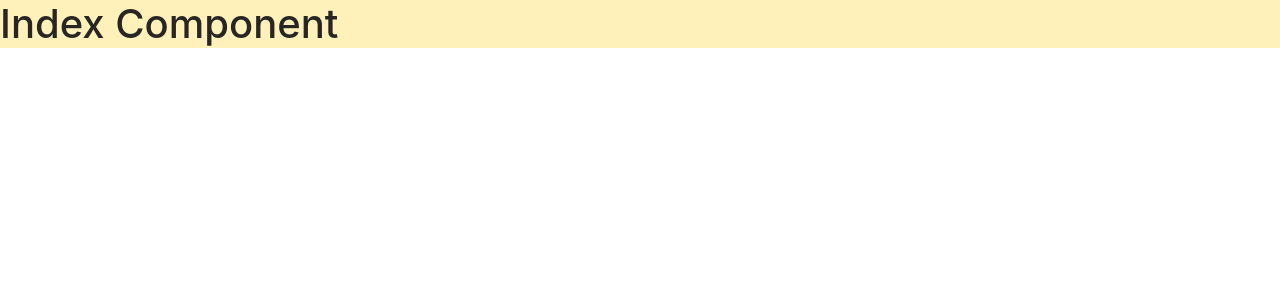
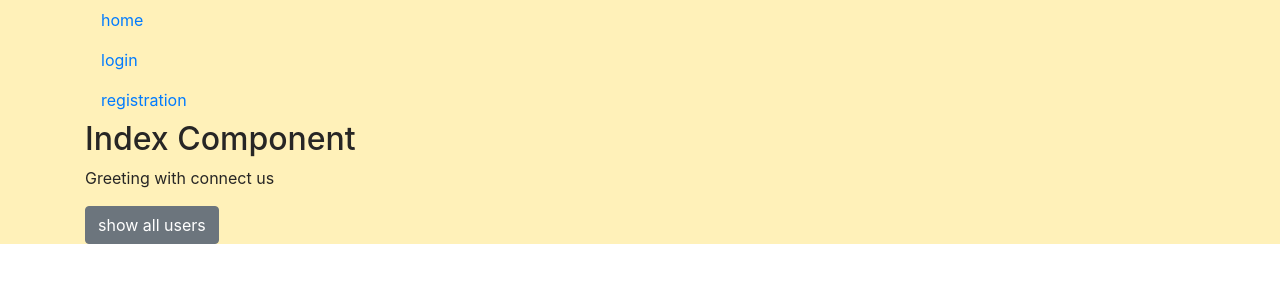
Before and after one commit to butvin/v2europa, a Vue app: page / in a window 1280 px wide. Shown: the top 300 px of the page. Built offline with nearby package versions, Linux system fonts and the light colour scheme.

Commit message:
router/index.js & axios services/HttpService.js

```diff
--- a/src/App.vue
+++ b/src/App.vue
@@ -1,22 +1,38 @@
 <template>
   <div id="app">
+    <b-container>
+      <b-row>
+        <b-col>
+          <router-link to="/" class="nav-link">home</router-link>
+          <router-link to="/login" class="nav-link">login</router-link>
+          <router-link to="/register" class="nav-link">registration</router-link>
+        </b-col>
+      </b-row>
+    </b-container>
 <!--    <b-container>-->
 <!--      <b-row>-->
 <!--        <b-col>-->
-          <IndexComponent />
+<!--          <IndexComponent />-->
 <!--        </b-col>-->
 <!--      </b-row>-->
 <!--    </b-container>-->
+    <b-container>
+      <b-row>
+        <b-col>
+          <router-view></router-view>
+        </b-col>
+      </b-row>
+    </b-container>
   </div>
 </template>
 
 <script>
-import IndexComponent from './components/IndexComponent.vue'
+// import IndexComponent from './components/IndexComponent.vue'
 
 export default {
   name: 'App',
   components: {
-    IndexComponent
+    // IndexComponent
   }
 }
 </script>
--- a/src/components/IndexComponent.vue
+++ b/src/components/IndexComponent.vue
@@ -1,12 +1,53 @@
 <template>
   <div class="index-component">
-    <h1>Index Component</h1>
+    <h2>Index Component</h2>
+    <p>Greeting with connect us</p>
+    <b-button @click="showAllUsers">show all users</b-button>
+    <div v-if="users">
+      <b-container>
+        <div v-for="user in users" :key="user.id">
+          <b-table hover :users="users">
+            <b-col>{{ user.id }}</b-col>
+            <b-col>{{ user.name }}</b-col>
+            <b-col>{{ user.email }}</b-col>
+            <b-col>{{ user.phone }}</b-col>
+            <b-col>{{ user.password }}</b-col>
+            <b-col>{{ user.status }}</b-col>
+            <b-col>{{ user.fb_token }}</b-col>
+            <b-col>{{ user.api_token }}</b-col>
+            <b-col>{{ user.gl_token }}</b-col>
+            <b-col>{{ user.created_at }}</b-col>
+            <b-col>{{ user.verified_at }}</b-col>
+            <b-col>{{ user.role_id }}</b-col>
+          </b-table>
+        </div>
+      </b-container>
+    </div>
   </div>
 </template>
 
 <script>
+import HttpService from '@/services/HttpService'
+
 export default {
-  name: 'IndexComponent'
+  name: 'IndexComponent',
+  data () {
+    return {
+      users: null
+    }
+  },
+  methods: {
+    showAllUsers () {
+      HttpService.getAllUsers().then(response => {
+        console.log(response.data)
+        this.users = response.data
+      }).catch(
+        error => console.log(error)
+      ).finally(
+        () => console.log('finally')
+      )
+    }
+  }
 }
 </script>
 
--- /dev/null
+++ b/src/components/auth/LoginComponent.vue
@@ -0,0 +1,17 @@
+<template>
+  <div class="login-component">
+    <h2>Login Component</h2>
+  </div>
+</template>
+
+<script>
+export default {
+  name: 'LoginComponent'
+}
+</script>
+
+<style scoped>
+.login-component {
+  background: #f9d423;
+}
+</style>
--- /dev/null
+++ b/src/components/auth/RegisterComponent.vue
@@ -0,0 +1,17 @@
+<template>
+  <div class="register-component">
+    <h2>Register Component</h2>
+  </div>
+</template>
+
+<script>
+export default {
+  name: 'RegisterComponent'
+}
+</script>
+
+<style scoped>
+.register-component {
+  background: #cff09e;
+}
+</style>
--- /dev/null
+++ b/src/http.js
@@ -0,0 +1,56 @@
+import axios from 'axios'
+
+// class API {
+//   static fetchData (id = '') {
+//     return axios
+//       .get('/api/todo/' + id)
+//       .then(response => {
+//         return response.data
+//       })
+//       .catch(error => console.log(error))
+//   }
+//
+//   static fetchAllTaskLists = () => {
+//     return this.fetchData()
+//   };
+//
+//   static fetchTaskListById = id => {
+//     return this.fetchData(id)
+//   };
+//
+//   static addTaskList = req => {
+//     return axios
+//       .post('/api/todo', req)
+//       .then(response => {
+//         return response.data
+//       })
+//       .catch(error => console.log(error))
+//   };
+//
+//   static editTaskList = req => {
+//     return axios
+//       .put('/api/todo', req)
+//       .then(response => {
+//         return response.data
+//       })
+//       .catch(error => console.log(error))
+//   };
+//
+//   static deleteTaskListById = id => {
+//     return axios
+//       .delete('/api/todo/' + id)
+//       .then(response => {
+//         return response.data
+//       })
+//       .catch(error => console.log(error))
+//   };
+// }
+//
+// export { API }
+
+export default axios.create({
+  baseURL: 'http://localhost:8000/api/v1',
+  headers: {
+    'Content-type': 'application/json'
+  }
+})
--- a/src/main.js
+++ b/src/main.js
@@ -7,6 +7,7 @@ import 'bootstrap/dist/css/bootstrap.css'
 import 'bootstrap-vue/dist/bootstrap-vue.css'
 // router
 import VueRouter from 'vue-router'
+import router from './router'
 // axios for http
 import axios from 'axios'
 import VueAxios from 'vue-axios'
@@ -21,7 +22,8 @@ Vue.use(axios, VueAxios)
 Vue.config.productionTip = false
 
 const app = new Vue({
-  render: h => h(App)
+  render: h => h(App),
+  router
 })
 
 app.$mount('#app')
--- /dev/null
+++ b/src/router/index.js
@@ -0,0 +1,26 @@
+import Vue from 'vue'
+
+import Router from 'vue-router'
+Vue.use(Router)
+
+const routes = [
+  { path: '/', component: () => import('@/components/IndexComponent') },
+  { path: '/login', name: 'login', component: () => import('@/components/auth/LoginComponent') },
+  {
+    path: '/register',
+    name: 'register',
+    title: 'Registration',
+    component: () => import('@/components/auth/RegisterComponent')
+  }
+  // {
+  //   path: '/logout',
+  //   name: 'logout',
+  //   title: 'logout',
+  //   component: () => import('@/components/Logout')
+  // }
+]
+
+export default new Router({
+  mode: 'history',
+  routes
+})
--- /dev/null
+++ b/src/services/HttpService.js
@@ -0,0 +1,42 @@
+import http from '@/http.js'
+
+class HttpService {
+  getAllUsers () {
+    return http.get('/users')
+  }
+
+  // get (id) {
+  //   return http.get(`/user/${id}`)
+  // }
+  //
+  // delete (id) {
+  //   return http.delete(`/users/${id}`)
+  // }
+  //
+  // $create (data) {
+  //   return http.post('/user/register', data)
+  // }
+  //
+  // $auth (data) {
+  //   return http.post('/user/login', data)
+  // }
+  //
+  // logout () {
+  //   return http.get('/user/logout')
+  // }
+  //
+  // update (id, data) {
+  //   return http.put(`/######/${id}`, data)
+  // }
+  //
+  // findByTitle (name) {
+  //   return http.get(`/users?name=${name}`)
+  // }
+  //
+  // /** Special */
+  // $me () {
+  //   return http.get('/me')
+  // }
+}
+
+export default new HttpService()
```
